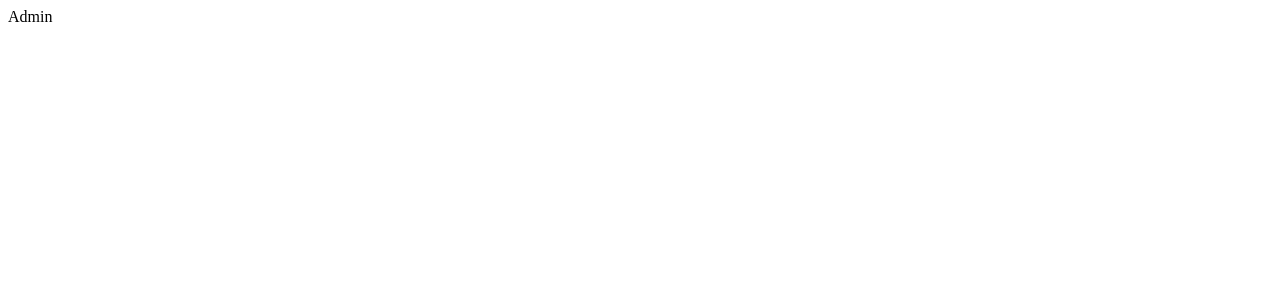
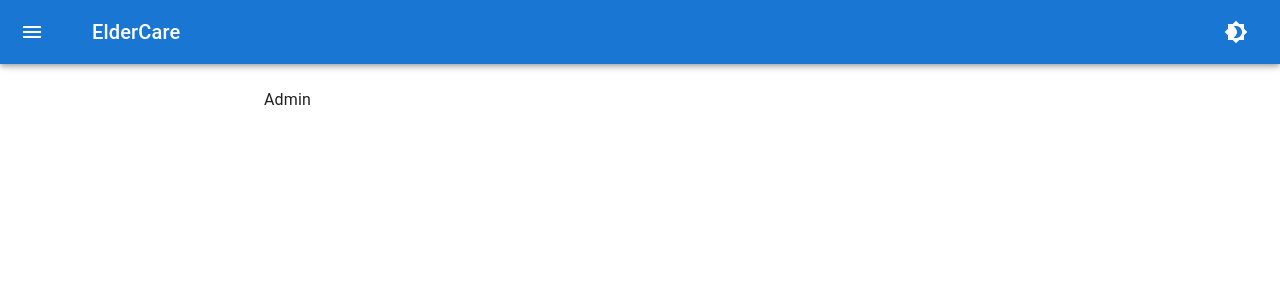
Before and after one commit to git-akhi3/eldercare-frontend, a React (Vite) app in the folder iithyd/: page /admin in a window 1280 px wide. Shown: the top 300 px of the page. Built offline with nearby package versions, Linux system fonts and the light colour scheme; sample sign-in values are in the browser's storage.

Commit message:
added dashboard

```diff
--- a/iithyd/src/App.jsx
+++ b/iithyd/src/App.jsx
@@ -1,11 +1,15 @@
-import React from 'react';
+import React, { useState, useMemo } from 'react';
+import { ThemeProvider, createTheme } from '@mui/material/styles';
+import CssBaseline from '@mui/material/CssBaseline';
 import { Route, Routes, Navigate } from 'react-router-dom';
 import Login from './Components/Forms/Login';
 import Signup from './Components/Forms/Signup';
 import Elder from './Components/Dashboard/Elder';
 import Caretaker from './Components/Dashboard/Caretaker';
 import Admin from './Components/Dashboard/Admin';
-
+import DashboardLayout from './Components/Layout/DashboardLayout';
+import { ColorModeContext } from './contexts/ColorModeContext';
+import ElderDetails from './Components/Dashboard/ElderDetails';
 // Protected Route Component
 const ProtectedRoute = ({ children }) => {
   const token = localStorage.getItem('token');
@@ -61,9 +65,33 @@ const AuthLayout = ({ children }) => {
 };
 
 function App() {
+  const [mode, setMode] = useState('light');
+
+  const colorMode = useMemo(
+    () => ({
+      toggleColorMode: () => {
+        setMode((prevMode) => (prevMode === 'light' ? 'dark' : 'light'));
+      },
+    }),
+    [],
+  );
+
+  const theme = useMemo(
+    () =>
+      createTheme({
+        palette: {
+          mode,
+        },
+      }),
+    [mode],
+  );
+
   return (
+    <ColorModeContext.Provider value={colorMode}>
+      <ThemeProvider theme={theme}>
+        <CssBaseline />
         <Routes>
-      {/* Public Routes (only accessible when NOT logged in) */}
+          {/* Public Routes */}
           <Route
             path="/login"
             element={
@@ -86,7 +114,9 @@ function App() {
             path="/elder/*"
             element={
               <ProtectedRoute>
+                <DashboardLayout>
                   <Elder />
+                </DashboardLayout>
               </ProtectedRoute>
             }
           />
@@ -94,7 +124,9 @@ function App() {
             path="/caretaker/*"
             element={
               <ProtectedRoute>
+                <DashboardLayout>
                   <Caretaker />
+                </DashboardLayout>
               </ProtectedRoute>
             }
           />
@@ -102,7 +134,19 @@ function App() {
             path="/admin/*"
             element={
               <ProtectedRoute>
+                <DashboardLayout>
                   <Admin />
+                </DashboardLayout>
+              </ProtectedRoute>
+            }
+          />
+          <Route
+            path="/elder/:id"
+            element={
+              <ProtectedRoute>
+                <DashboardLayout>
+                  <ElderDetails />
+                </DashboardLayout>
               </ProtectedRoute>
             }
           />
@@ -134,6 +178,8 @@ function App() {
             }
           />
         </Routes>
+      </ThemeProvider>
+    </ColorModeContext.Provider>
   );
 }
 
--- a/iithyd/src/Components/Dashboard/Caretaker.jsx
+++ b/iithyd/src/Components/Dashboard/Caretaker.jsx
@@ -74,12 +74,12 @@ const Caretaker = () => {
                 <Typography variant="h6" component="div">
                   {elder.username}
                 </Typography>
-                {/* <Typography sx={{ mb: 1.5 }} color="text.secondary">
+                <Typography sx={{ mb: 1.5 }} color="text.secondary">
                   Age: {elder.age}
                 </Typography>
                 <Typography variant="body2">
                   Health Status: {elder.healthStatus}
-                </Typography> */}
+                </Typography>
               </CardContent>
               <CardActions>
                 <Button size="small" onClick={() => handleViewDetails(elder.id)}>View Details</Button>
--- /dev/null
+++ b/iithyd/src/Components/Dashboard/ElderDetails.jsx
@@ -0,0 +1,119 @@
+import React, { useState, useEffect } from 'react';
+import { useParams } from 'react-router-dom';
+import {
+  Box,
+  Typography,
+  Grid,
+  Card,
+  CardContent,
+  CircularProgress,
+  Snackbar,
+  Alert,
+  List,
+  ListItem,
+  ListItemText,
+  Divider
+} from '@mui/material';
+
+const ElderDetails = () => {
+  const { id } = useParams();
+  const [elder, setElder] = useState(null);
+  const [loading, setLoading] = useState(true);
+  const [error, setError] = useState(null);
+
+  useEffect(() => {
+    fetchElderDetails();
+  }, [id]);
+
+  const fetchElderDetails = async () => {
+    try {
+      const token = localStorage.getItem('token');
+      const response = await fetch(`/api/users/elders/${id}`, {
+        headers: {
+          'Authorization': `Bearer ${token}`
+        }
+      });
+
+      if (!response.ok) {
+        throw new Error('Failed to fetch elder details');
+      }
+
+      const data = await response.json();
+      setElder(data);
+      setLoading(false);
+    } catch (err) {
+      console.error('Error fetching elder details:', err);
+      setError(err.message);
+      setLoading(false);
+    }
+  };
+
+  if (loading) {
+    return (
+      <Box sx={{ display: 'flex', justifyContent: 'center', alignItems: 'center', height: '100vh' }}>
+        <CircularProgress />
+      </Box>
+    );
+  }
+
+  if (!elder) {
+    return <Typography>No elder found with this ID.</Typography>;
+  }
+
+  return (
+    <Box sx={{ flexGrow: 1, p: 3 }}>
+      <Typography variant="h4" gutterBottom>
+        {elder.username}'s Details
+      </Typography>
+      <Grid container spacing={3}>
+        <Grid item xs={12} md={6}>
+          <Card>
+            <CardContent>
+              <Typography variant="h6" gutterBottom>Medications</Typography>
+              <List>
+                {elder.medications.map((medication, index) => (
+                  <React.Fragment key={index}>
+                    <ListItem>
+                      <ListItemText
+                        primary={medication.name}
+                        secondary={`Dosage: ${medication.dosage}, Time: ${medication.time}`}
+                      />
+                    </ListItem>
+                    {index < elder.medications.length - 1 && <Divider />}
+                  </React.Fragment>
+                ))}
+              </List>
+            </CardContent>
+          </Card>
+        </Grid>
+        <Grid item xs={12} md={6}>
+          <Card>
+            <CardContent>
+              <Typography variant="h6" gutterBottom>Appointments</Typography>
+              <List>
+                {elder.appointments.map((appointment, index) => (
+                  <React.Fragment key={index}>
+                    <ListItem>
+                      <ListItemText
+                        primary={appointment.title}
+                        secondary={`Date: ${appointment.date}, Time: ${appointment.time}`}
+                      />
+                    </ListItem>
+                    {index < elder.appointments.length - 1 && <Divider />}
+                  </React.Fragment>
+                ))}
+              </List>
+            </CardContent>
+          </Card>
+        </Grid>
+      </Grid>
+      <Snackbar open={!!error} autoHideDuration={6000} onClose={() => setError(null)}>
+        <Alert onClose={() => setError(null)} severity="error" sx={{ width: '100%' }}>
+          {error}
+        </Alert>
+      </Snackbar>
+    </Box>
+  );
+};
+
+export default ElderDetails;
--- /dev/null
+++ b/iithyd/src/Components/Layout/DashboardLayout.jsx
@@ -0,0 +1,125 @@
+import React, { useState, useContext } from 'react';
+import {
+  Box,
+  Drawer,
+  AppBar,
+  Toolbar,
+  List,
+  Typography,
+  Divider,
+  IconButton,
+  ListItem,
+  ListItemButton,
+  ListItemIcon,
+  ListItemText,
+  useTheme
+} from '@mui/material';
+import MenuIcon from '@mui/icons-material/Menu';
+import ChevronLeftIcon from '@mui/icons-material/ChevronLeft';
+import DashboardIcon from '@mui/icons-material/Dashboard';
+import PeopleIcon from '@mui/icons-material/People';
+import CalendarTodayIcon from '@mui/icons-material/CalendarToday';
+import ExitToAppIcon from '@mui/icons-material/ExitToApp';
+import Brightness4Icon from '@mui/icons-material/Brightness4';
+import Brightness7Icon from '@mui/icons-material/Brightness7';
+import { useNavigate } from 'react-router-dom';
+import { ColorModeContext } from '../../contexts/ColorModeContext';
+
+const drawerWidth = 240;
+
+const DashboardLayout = ({ children }) => {
+  const [open, setOpen] = useState(false);
+  const navigate = useNavigate();
+  const theme = useTheme();
+  const colorMode = useContext(ColorModeContext);
+
+  const handleDrawerOpen = () => {
+    setOpen(true);
+  };
+
+  const handleDrawerClose = () => {
+    setOpen(false);
+  };
+
+  const handleLogout = () => {
+    localStorage.removeItem('token');
+    localStorage.removeItem('userRole');
+    navigate('/login');
+  };
+
+  return (
+    <Box sx={{ display: 'flex' }}>
+      <AppBar position="fixed" sx={{ zIndex: (theme) => theme.zIndex.drawer + 1 }}>
+        <Toolbar>
+          <IconButton
+            color="inherit"
+            aria-label="open drawer"
+            onClick={handleDrawerOpen}
+            edge="start"
+            sx={{ marginRight: 5, ...(open && { display: 'none' }) }}
+          >
+            <MenuIcon />
+          </IconButton>
+          <Typography variant="h6" noWrap component="div" sx={{ flexGrow: 1 }}>
+            ElderCare
+          </Typography>
+          <IconButton sx={{ ml: 1 }} onClick={colorMode.toggleColorMode} color="inherit">
+            {theme.palette.mode === 'dark' ? <Brightness7Icon /> : <Brightness4Icon />}
+          </IconButton>
+        </Toolbar>
+      </AppBar>
+      <Drawer
+        sx={{
+          width: drawerWidth,
+          flexShrink: 0,
+          '& .MuiDrawer-paper': {
+            width: drawerWidth,
+            boxSizing: 'border-box',
+          },
+        }}
+        variant="persistent"
+        anchor="left"
+        open={open}
+      >
+        <Toolbar>
+          <IconButton onClick={handleDrawerClose}>
+            <ChevronLeftIcon />
+          </IconButton>
+        </Toolbar>
+        <Divider />
+        <List>
+          {['Dashboard', 'Stats', 'Appointments', 'Medications'].map((text, index) => (
+            <ListItem key={text} disablePadding>
+              <ListItemButton>
+                <ListItemIcon>
+                  {index === 0 ? <DashboardIcon /> : index === 1 ? <PeopleIcon /> : <CalendarTodayIcon />}
+                </ListItemIcon>
+                <ListItemText primary={text} />
+              </ListItemButton>
+            </ListItem>
+          ))}
+        </List>
+        <Divider />
+        <List>
+          <ListItem disablePadding>
+            <ListItemButton onClick={handleLogout}>
+              <ListItemIcon>
+                <ExitToAppIcon />
+              </ListItemIcon>
+              <ListItemText primary="Logout" />
+            </ListItemButton>
+          </ListItem>
+        </List>
+      </Drawer>
+      <Box
+        component="main"
+        sx={{ flexGrow: 1, p: 3, width: { sm: `calc(100% - ${drawerWidth}px)` } }}
+      >
+        <Toolbar /> {/* This toolbar is for spacing, pushing content below the AppBar */}
+        {children}
+      </Box>
+    </Box>
+  );
+};
+
+export default DashboardLayout;
--- /dev/null
+++ b/iithyd/src/contexts/ColorModeContext.js
@@ -0,0 +1,3 @@
+import { createContext } from 'react';
+
+export const ColorModeContext = createContext({ toggleColorMode: () => {} });
```
Lines whose indentation alone changed are shown as unchanged.
